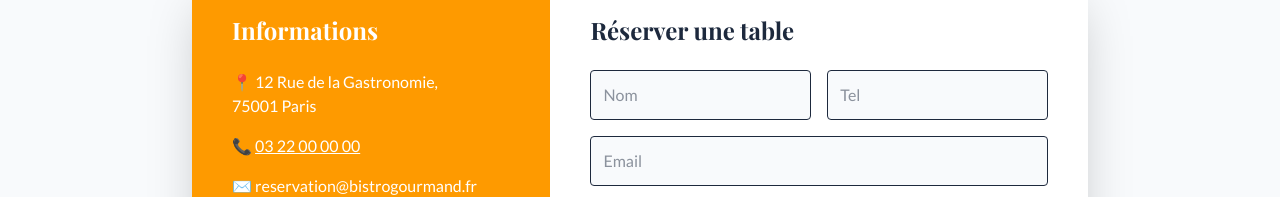
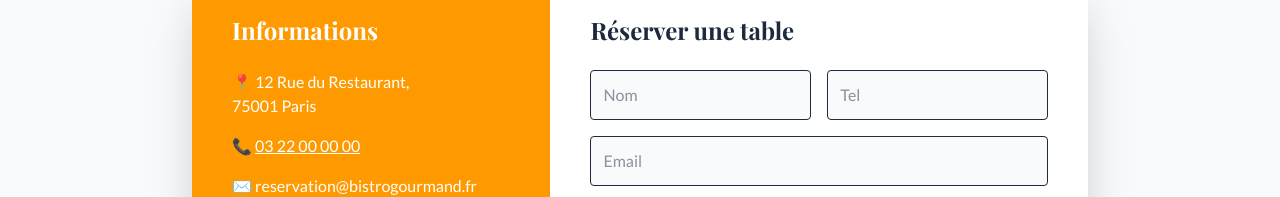
Before and after one commit to G-eraldo/leBistrotGourmand, a Nuxt app: page / in a window 1280 px wide. Shown: the part 2263-2460 px from the top of the page. Built offline with nearby package versions, Linux system fonts and the light colour scheme; a web font is replaced by a local one.

Commit message:
feat(contact): adresse 12 Rue du Restaurant, 75001 Paris

```diff
--- a/app/app.vue
+++ b/app/app.vue
@@ -112,7 +112,7 @@
           <div>
             <h3 class="text-2xl font-serif font-bold mb-6">Informations</h3>
             <div class="space-y-4">
-              <p>📍 12 Rue de la Gastronomie,<br>75001 Paris</p>
+              <p>📍 12 Rue du Restaurant,<br>75001 Paris</p>
               <p>📞 <a href="tel:0322000000" class="underline">03 22 00 00 00</a></p>
               <p>✉️ reservation@bistrogourmand.fr</p>
             </div>
```
